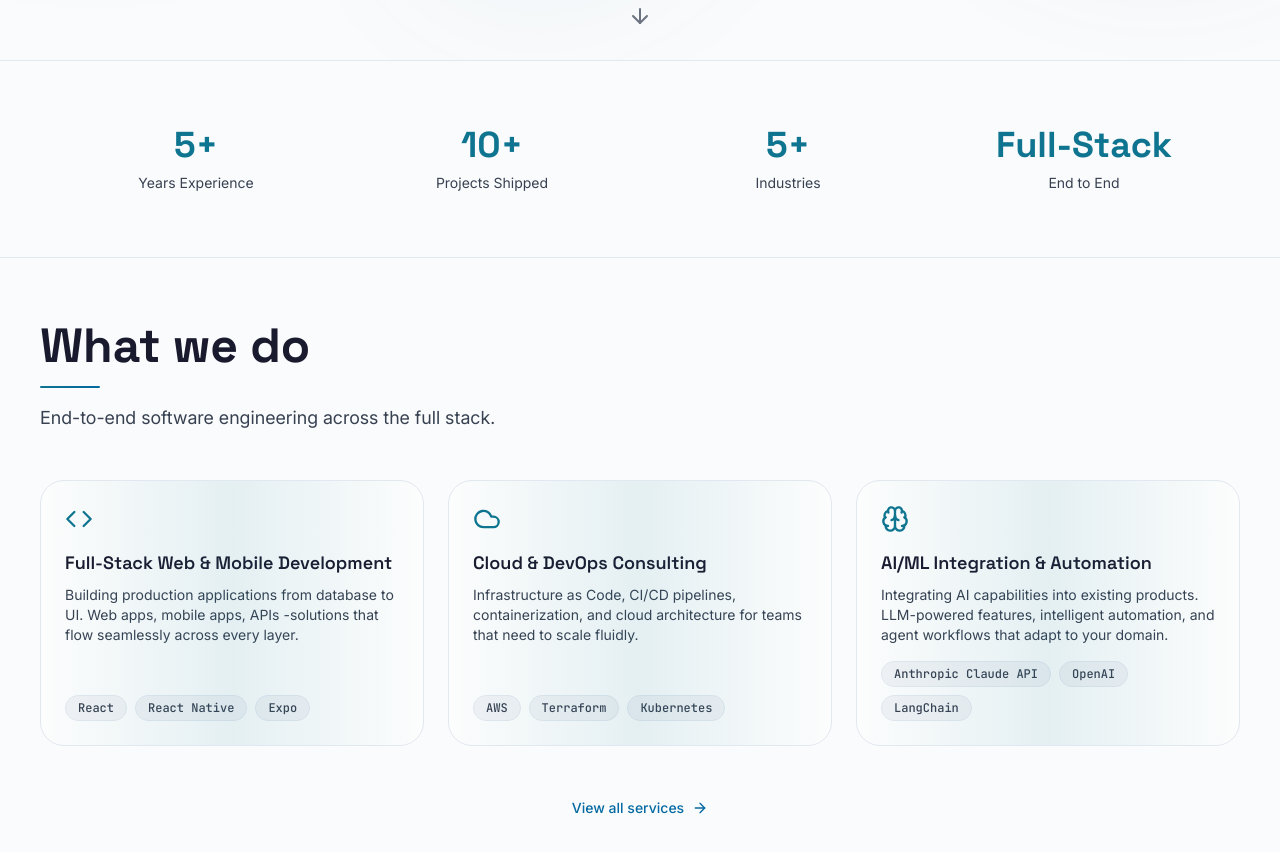
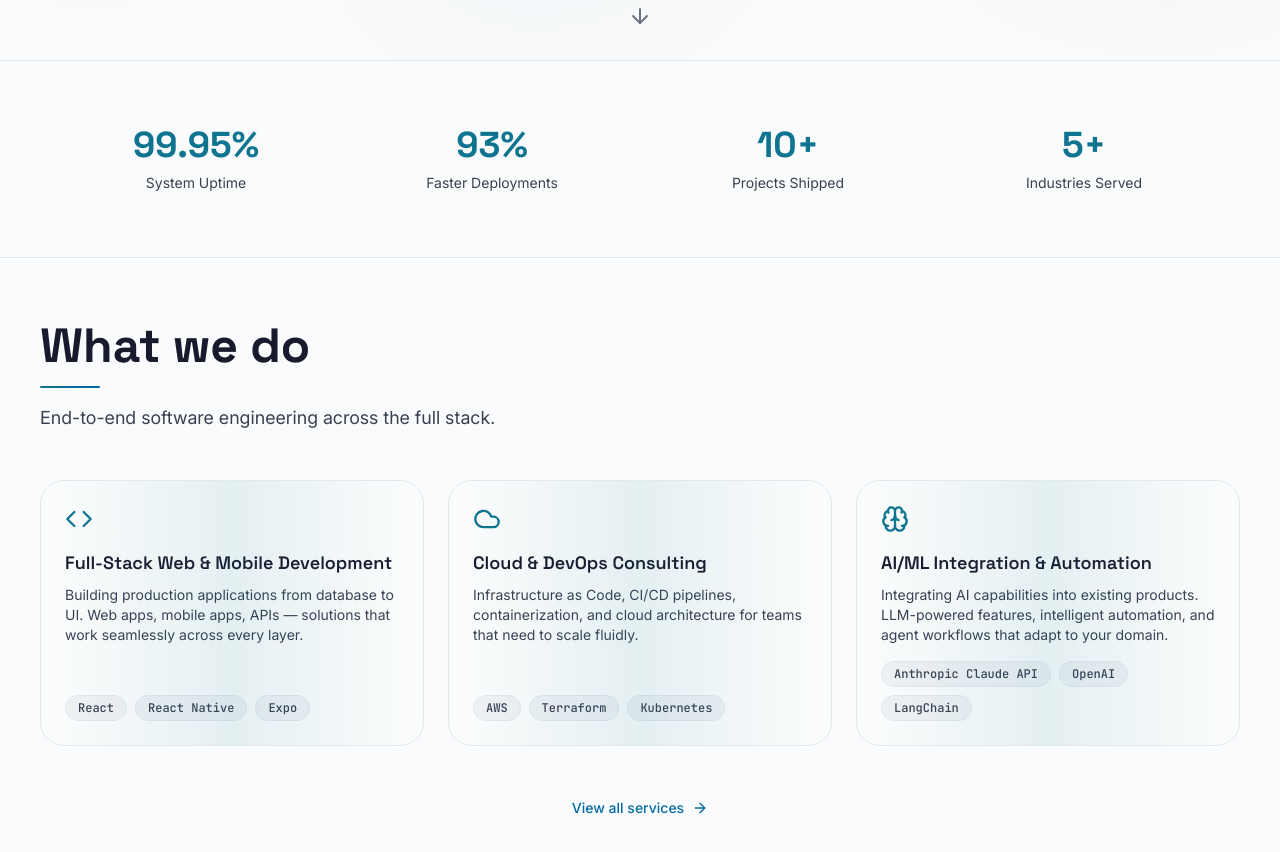
Before and after one commit to GabrielGhsoub/Likwiid-website, a React (Vite) app: page / in a window 1280 px wide. Shown: the part 740-1592 px from the top of the page. Built offline with nearby package versions, Linux system fonts and the light colour scheme; no server answers.

Commit message:
fix: stronger stats, reduce water metaphors, fix dashes, improve light mode contrast

```diff
--- a/src/data/personal.ts
+++ b/src/data/personal.ts
@@ -6,10 +6,10 @@ export const personalInfo: PersonalInfo = {
   location: 'Beirut, Lebanon',
   bio: "Likwiid is a digital studio founded by Gabriel Ghoussoub, a full-stack software engineer with 5+ years of experience shipping production software across fintech, insurtech, satellite monitoring, IoT, and VR. We build end-to-end, from architecture to deployment, for startups and enterprises alike.",
   stats: [
-    { value: '5+', label: 'Years Experience' },
+    { value: '99.95%', label: 'System Uptime' },
+    { value: '93%', label: 'Faster Deployments' },
     { value: '10+', label: 'Projects Shipped' },
-    { value: '5+', label: 'Industries' },
-    { value: 'Full-Stack', label: 'End to End' },
+    { value: '5+', label: 'Industries Served' },
   ],
 }
 
@@ -85,7 +85,7 @@ export const aboutSections = {
     },
   ],
   philosophy:
-    'Software should flow. Like water adapting to any container, great engineering adapts to any problem. The name Likwiid embodies this belief -fluidity and adaptability in everything we build.',
+    'Software should flow. Like water adapting to any container, great engineering adapts to any problem. The name Likwiid embodies this belief — fluidity and adaptability in everything we build.',
   interests: [
     'Salsa dancing',
     'Formula 1',
--- a/src/data/services.ts
+++ b/src/data/services.ts
@@ -6,7 +6,7 @@ export const services: Service[] = [
     slug: 'full-stack-development',
     title: 'Full-Stack Web & Mobile Development',
     shortDescription:
-      'Building production applications from database to UI. Web apps, mobile apps, APIs -solutions that flow seamlessly across every layer.',
+      'Building production applications from database to UI. Web apps, mobile apps, APIs — solutions that work seamlessly across every layer.',
     longDescription:
       'From enterprise insurance portals serving thousands of users to personal training apps, we build the full vertical. Our stack is fluid: React and React Native for the frontend, Java/Spring Boot or Node.js/NestJS on the backend, with PostgreSQL or MongoDB for data. We adapt to what the project needs.',
     icon: 'Code',
@@ -25,7 +25,7 @@ export const services: Service[] = [
     shortDescription:
       'Infrastructure as Code, CI/CD pipelines, containerization, and cloud architecture for teams that need to scale fluidly.',
     longDescription:
-      'We design and implement cloud infrastructure that scales like water filling a vessel -expanding and contracting with demand. From setting up your first CI/CD pipeline to migrating monoliths to microservices on Kubernetes, we help teams move faster with confidence.',
+      'We design and implement cloud infrastructure that scales with demand. From setting up your first CI/CD pipeline to migrating monoliths to microservices on Kubernetes, we help teams ship faster with confidence.',
     icon: 'Cloud',
     techStack: ['AWS', 'Terraform', 'Kubernetes', 'Docker', 'Ansible', 'GitHub Actions', 'GitLab CI'],
     deliverables: [
@@ -43,7 +43,7 @@ export const services: Service[] = [
     shortDescription:
       'Integrating AI capabilities into existing products. LLM-powered features, intelligent automation, and agent workflows that adapt to your domain.',
     longDescription:
-      'AI is only valuable when it solves real problems. We integrate LLMs, build intelligent automation pipelines, and design multi-agent systems that actually ship to production, not just demos. Like any good solution, AI should flow naturally into your existing workflow.',
+      'AI is only valuable when it solves real problems. We integrate LLMs, build intelligent automation pipelines, and design multi-agent systems that actually ship to production — not just demos.',
     icon: 'Brain',
     techStack: ['Anthropic Claude API', 'OpenAI', 'LangChain', 'Python', 'Multi-agent Systems'],
     deliverables: [
@@ -61,7 +61,7 @@ export const services: Service[] = [
     shortDescription:
       'Building immersive experiences for Meta Quest and beyond. From concept to deployed VR application.',
     longDescription:
-      'Immersive technology is the next interface. We build VR applications and interactive 3D experiences for Meta Quest, focusing on practical use cases from training simulations to creative tools. Environments that users can move through as naturally as water.',
+      'Immersive technology is the next interface. We build VR applications and interactive 3D experiences for Meta Quest, focusing on practical use cases — from training simulations to creative tools.',
     icon: 'Glasses',
     techStack: ['Unity', 'Godot', 'Meta Quest SDK', 'C#'],
     deliverables: [
@@ -77,7 +77,7 @@ export const services: Service[] = [
     shortDescription:
       'Technical strategy, architecture reviews, and system design for teams that need senior-level guidance to navigate complexity.',
     longDescription:
-      'Sometimes you need a second pair of experienced eyes. We provide architecture reviews, system design consultations, and technical strategy for teams navigating complex decisions. Good architecture is fluid -it channels complexity into clean, manageable streams.',
+      'Sometimes you need a second pair of experienced eyes. We provide architecture reviews, system design consultations, and technical strategy for teams navigating complex decisions — channeling complexity into clean, manageable systems.',
     icon: 'LayoutDashboard',
     techStack: ['System Design', 'Microservices', 'Event-Driven Architecture', 'Domain-Driven Design'],
     deliverables: [
@@ -95,7 +95,7 @@ export const services: Service[] = [
     shortDescription:
       'Shipped fast with AI-generated code? We clean it up. Refactoring, testing, and dissolving technical debt.',
     longDescription:
-      'AI-generated code gets you to market fast, but it accumulates debt faster. We audit, refactor, add test coverage, optimize performance, and document codebases that were built with AI assistance. We dissolve the friction so your codebase flows again.',
+      'AI-generated code gets you to market fast, but it accumulates debt faster. We audit, refactor, add test coverage, optimize performance, and document codebases that were built with AI assistance — so your team can move fast again.',
     icon: 'Wrench',
     techStack: ['Code Quality', 'Testing', 'Performance Profiling', 'Refactoring', 'Documentation'],
     deliverables: [
```
